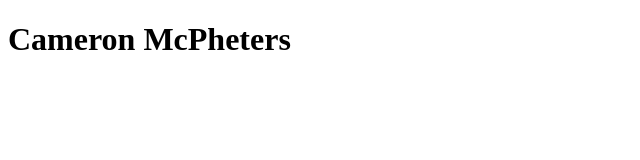
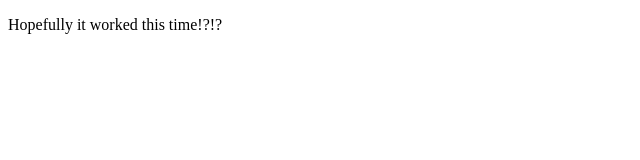
Before and after one commit to mcphetec/mcphetec..github.io, a plain HTML site: page index.html in a window 1280 px wide. Shown: the whole page, without its empty margins (0-640 px from the left). Drawn offline with Linux system fonts and the light colour scheme.

Commit message:
initial commit

```diff
--- a/index.html
+++ b/index.html
@@ -5,6 +5,6 @@
   </head>
 
   <body>
-    <h1>Cameron McPheters</h1>
+    <p>Hopefully it worked this time!?!?</p>
   </body>
 </html>
```
